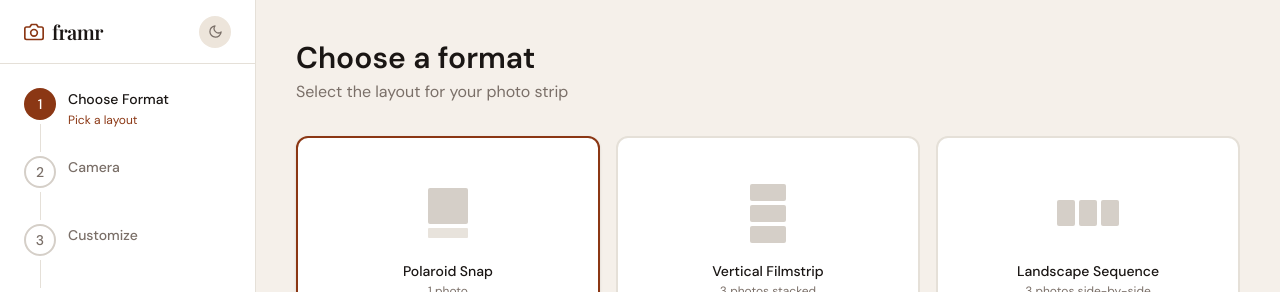
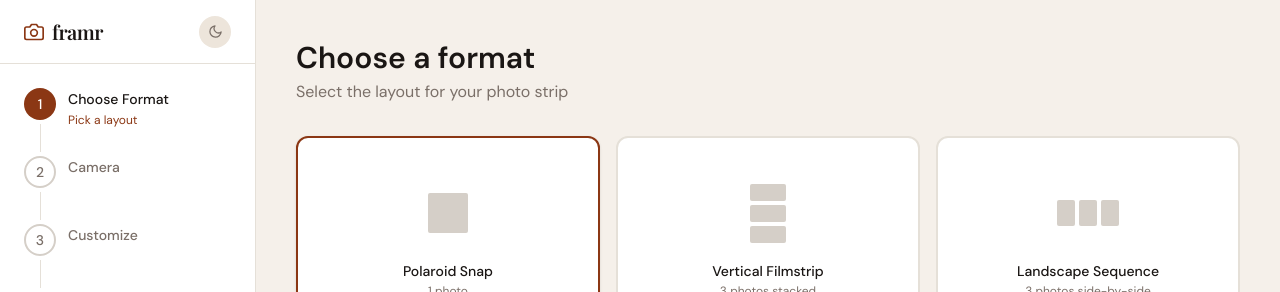
Before and after one commit to Yuri-Benjamin-Lat/framr, a React (Vite) app: page / in a window 1280 px wide. Shown: the top 292 px of the page. Built offline with nearby package versions, Linux system fonts and the light colour scheme.

Commit message:
fix: remove bottom rectangle from Polaroid Snap icon in ChooseFormat

```diff
--- a/src/components/ChooseFormat.jsx
+++ b/src/components/ChooseFormat.jsx
@@ -4,9 +4,8 @@ function FormatIcon({ layout }) {
   switch (layout) {
     case 'polaroid':
       return (
-        <svg width="48" height="58" viewBox="0 0 48 58" fill="none">
-          <rect x="4" y="4" width="40" height="36" fill="#d5cfc8" rx="2"/>
-          <rect x="4" y="44" width="40" height="10" fill="#e8e3dc" rx="1"/>
+        <svg width="48" height="48" viewBox="0 0 48 48" fill="none">
+          <rect x="4" y="4" width="40" height="40" fill="#d5cfc8" rx="2"/>
         </svg>
       )
     case 'vertical-strip':
```
Also changed, not shown: .claude/settings.local.json (added), 1 other file (tests, documents, lock files or other folders).
